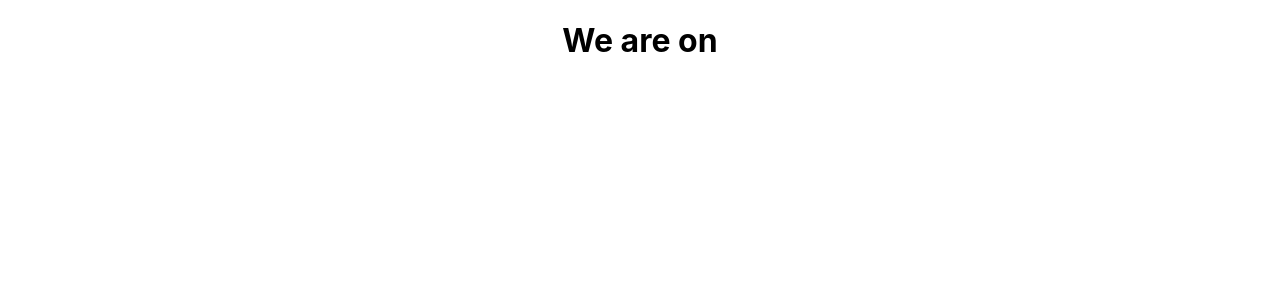
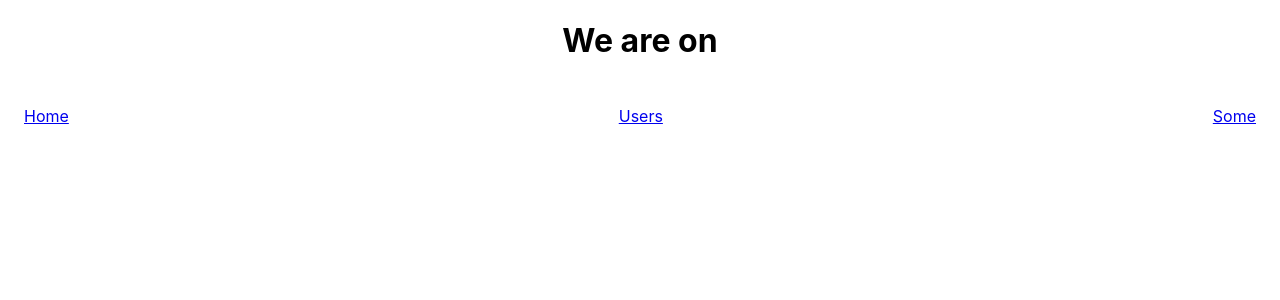
Before and after one commit to Nikac/react-redux, a React (Create React App) app: page / in a window 1280 px wide. Shown: the top 300 px of the page. Built offline with nearby package versions, Linux system fonts and the light colour scheme.

Commit message:
styled flex elements

```diff
--- a/src/App.js
+++ b/src/App.js
@@ -1,4 +1,5 @@
 import React from "react";
+import { FlexRow, FlexColumn } from "./styled";
 
 import "./App.css";
 
@@ -6,6 +7,17 @@ function App() {
   return (
     <div className="App">
       <h1>We are on</h1>
+      <FlexRow
+        flex="1"
+        width="null"
+        height="null"
+        positionX="space-between"
+        positionY="null"
+      >
+        <a href="/">Home</a>
+        <a href="/users">Users</a>
+        <a href="/">Some</a>
+      </FlexRow>
     </div>
   );
 }
--- /dev/null
+++ b/src/styled/Flex.elements.js
@@ -0,0 +1,22 @@
+import styled from "styled-components/macro";
+
+export const FlexRow = styled.div`
+  display: flex;
+  flex: ${(props) => (props.flex ? props.flex : 1)};
+  width: ${(props) => (props.width ? props.width : 0)};
+  height: ${(props) => (props.height ? props.height : 0)};
+  padding: 1.5em;
+  justify-content: ${(props) => (props.positionX ? props.positionX : "center")};
+  align-items: ${(props) => (props.positionY ? props.positionY : "center")};
+`;
+
+export const FlexColumn = styled.div`
+  display: flex;
+  flex: ${(props) => (props.flex ? props.flex : 1)};
+  width: ${(props) => (props.width ? props.width : 0)};
+  height: ${(props) => (props.height ? props.height : 0)};
+  padding: 1.5em;
+  flex-direction: column;
+  justify-content: ${(props) => (props.positionX ? props.positionX : "center")};
+  align-items: ${(props) => (props.positionY ? props.positionY : "center")};
+`;
--- /dev/null
+++ b/src/styled/index.js
@@ -0,0 +1 @@
+export * from "./Flex.elements";
```
